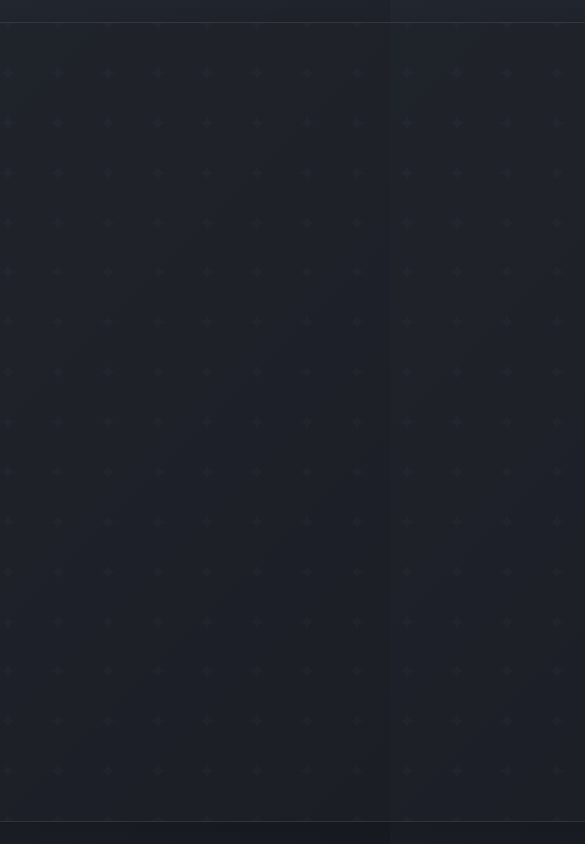
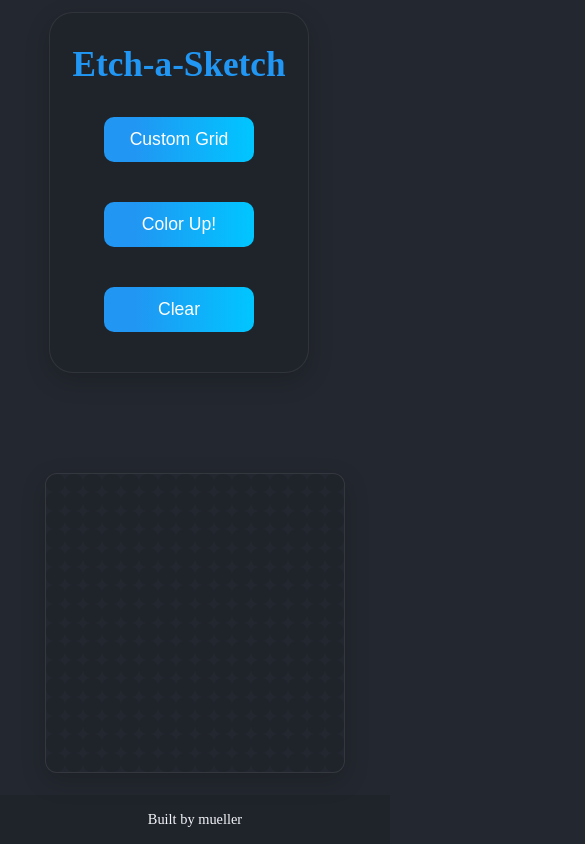
Before and after one commit to arielfmueller/Etch-a-Sketch, a plain HTML site: page index.html in a window 390 px wide. Shown: the top 844 px of the page, 585 px wide, since content can reach past the window. Drawn offline with Linux system fonts and the light colour scheme.

Commit message:
Organized the code and made it responsive to screen size
Now all DOM elements are created dynamically.

```diff
--- a/index.html
+++ b/index.html
@@ -7,7 +7,6 @@
     <link rel="stylesheet" href="style.css" />
   </head>
   <body>
-    <div id="container"></div>
     <script defer src="java.js"></script>
   </body>
 </html>
--- a/java.js
+++ b/java.js
@@ -1,20 +1,66 @@
 // Setting up the UI base elements
 const body = document.querySelector("body");
 
+const divMain = document.createElement("div")
+divMain.setAttribute("class", "main")
+body.appendChild(divMain)
+
 const divMenu = document.createElement("div");
 divMenu.setAttribute("class", "menu");
-body.appendChild(divMenu);
+divMain.appendChild(divMenu);
 
 const title = document.createElement("h1");
 title.textContent = "Etch-a-Sketch";
 title.setAttribute("class", "title");
 divMenu.appendChild(title);
 
+const customizeBtn = document.createElement("button");
+customizeBtn.textContent = "Custom Grid";
+divMenu.appendChild(customizeBtn);
+
+const colorBtn = document.createElement("button");
+colorBtn.textContent = "Color Up!";
+divMenu.appendChild(colorBtn);
+
+const clearBtn = document.createElement("button");
+clearBtn.textContent = "Clear";
+divMenu.appendChild(clearBtn);
+
+const container = document.createElement("div");
+container.setAttribute("id", "container")
+divMain.appendChild(container)
+
+const footer = document.createElement("footer")
+footer.textContent = "Built by mueller"
+body.appendChild(footer)
+
 // Setting up the starting grid
-const container = document.querySelector("#container");
 let squaresPerLine = 16;
 let totalSquares = squaresPerLine ** 2;
 setGrid(totalSquares);
+
+// Setting up the Customize Grid button
+customizeBtn.addEventListener("click", () => {
+  let input = prompt("Enter the number of squares per line:");
+  let value = Number(input);
+  if (value >= 1 && value <= 100) {
+    squaresPerLine = value;
+    totalSquares = squaresPerLine ** 2;
+    setGrid(totalSquares);
+  } else {
+    alert("Enter a number between 1 and 100.");
+  }
+});
+
+// Setting up the Color button
+colorBtn.addEventListener("click", () => {
+  setGridRgb(totalSquares);
+});
+
+// Setting up the Clear button
+clearBtn.addEventListener("click", () => {
+  setGrid(totalSquares);
+});
 
 // Function to set-up the grid
 function setGrid(totalSquares) {
@@ -32,43 +78,7 @@ function setGrid(totalSquares) {
     square.addEventListener("mouseover", () => {
       square.style.background = "#2196f3";
     });
-    // square.addEventListener("mouseleave", () => {
-    //    square.style.background = "black"
-    // });
-  }
-}
-
-// Setting up the Customize Grid button
-const customizeBtn = document.createElement("button");
-customizeBtn.textContent = "Custom Grid";
-customizeBtn.addEventListener("click", () => {
-  let input = prompt("Enter the number of squares per line:");
-  let value = Number(input);
-  if (value >= 1 && value <= 100) {
-    squaresPerLine = value;
-    totalSquares = squaresPerLine ** 2;
-    setGrid(totalSquares);
-  } else {
-    alert("Enter a number between 1 and 100.");
-  }
-});
-divMenu.appendChild(customizeBtn);
-
-// Setting up the Clear button
-const clearBtn = document.createElement("button");
-clearBtn.textContent = "Clear";
-clearBtn.addEventListener("click", () => {
-  setGrid(totalSquares);
-});
-divMenu.appendChild(clearBtn);
-
-// Setting up the Pride button
-const colorBtn = document.createElement("button");
-colorBtn.textContent = "Color Up!";
-colorBtn.addEventListener("click", () => {
-  setGridRgb(totalSquares);
-});
-divMenu.appendChild(colorBtn);
+}}
 
 // Function to set-up the RGB coloring grid
 function setGridRgb() {
@@ -82,3 +92,16 @@ function setGridRgb() {
     };
   });
 }
+
+// Function to resize the Squares when the page's width changes
+function resizeSquares() {
+  const containerWidth = container.clientWidth;
+  const squareSize = containerWidth / squaresPerLine;
+  const squares = container.querySelectorAll('.square');
+  squares.forEach(square => {
+    square.style.width = squareSize + "px";
+    square.style.height = squareSize + "px";
+  });
+}
+
+window.addEventListener('resize', resizeSquares);
--- a/style.css
+++ b/style.css
@@ -7,7 +7,7 @@
   --menu-bg: rgba(0, 0, 0, 0.1);
   --container-bg: rgba(36, 40, 48, 0.5);
   --border: rgba(255, 255, 255, 0.08);
-  --shadow: 0 8px 40px 0 rgba(0, 0, 0, 0.18);
+  --shadow: 0 8px 24px 0 rgba(0, 0, 0, 0.18);
   --text: #f3f6fa;
   --title: #2196f3;
 }
@@ -21,12 +21,12 @@
 body {
   min-height: 100vh;
   display: flex;
-  flex-direction: row-reverse;
+  flex-direction: column;
   align-items: center;
   justify-content: center;
   margin: 0;
   gap: 100px;
-  background: linear-gradient(135deg, #23272f 0%, #181c22 100%);
+  background: var(--squareBackground);
   color: var(--text);
 }
 
@@ -35,10 +35,12 @@ body {
   align-items: center;
   justify-content: center;
   flex-wrap: wrap;
-  width: 800px;
-  height: 800px;
-  min-width: 800px;
-  min-height: 800px;
+  width: 50vw;
+  height: 50vw;
+  min-width: 300px;
+  min-height: 300px;
+  max-width: 800px;
+  max-height: 800px;
   border-radius: 12px;
   border: 1px solid var(--border);
   background: var(--container-bg);
@@ -53,7 +55,7 @@ body {
 }
 
 button {
-  margin: 12px auto;
+  margin: 8px auto;
   padding: 12px 24px;
   font-size: 1.1rem;
   cursor: pointer;
@@ -83,7 +85,7 @@ button:hover {
   margin: 0 32px 0 0;
   border: 1px solid var(--border);
   color: var(--text);
-  gap: 18px;
+  gap: 24px;
 }
 
 .title {
@@ -91,4 +93,27 @@ button:hover {
   width: 100%;
   text-align: center;
   color: var(--title);
+  margin: 0
 }
+
+.main {
+  display: flex;
+  flex-direction: row;
+  align-items: center;
+  justify-content: center;
+  gap: 100px;
+  max-width: 1200px;
+  margin-bottom: 60px;
+  flex-wrap: wrap;
+}
+
+footer {
+  position: fixed;
+  bottom: 0;
+  width: 100%;
+  text-align: center;
+  padding: 16px;
+  background-color: rgba(0, 0, 0, 0.1);
+  color: var(--text);
+  font-size: 0.9rem;
+}
```
